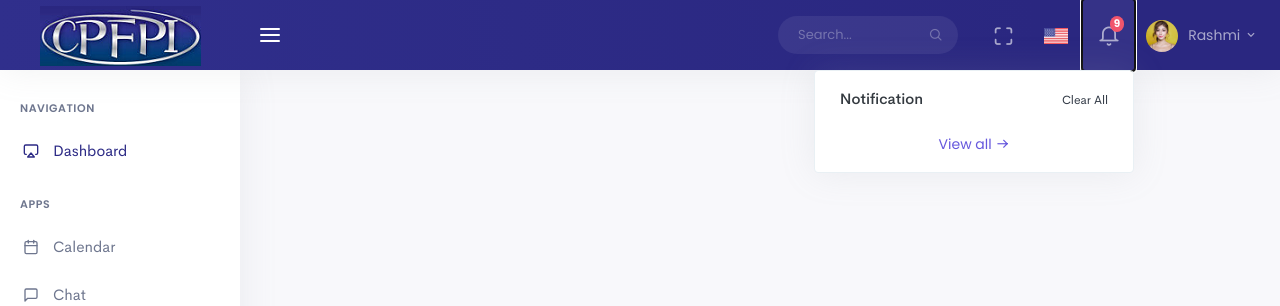
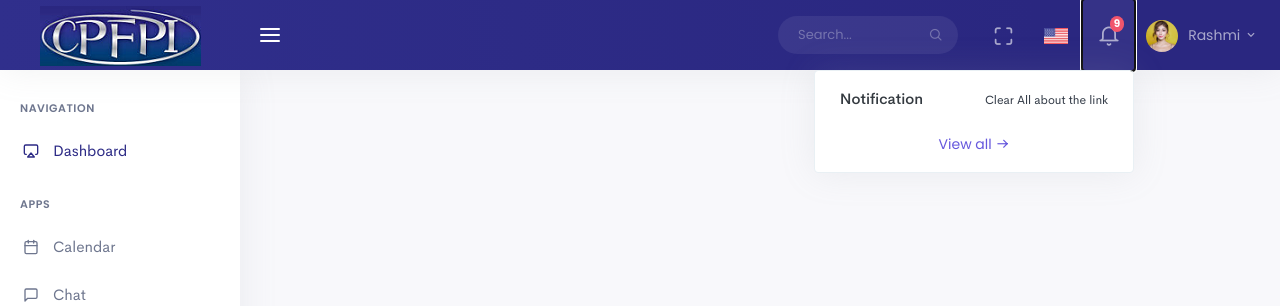
Before and after one commit to rashmika22/Cpfpi-app, a PHP site: page /dashboard.php in a window 1280 px wide, after a click that opens the changed part. Shown: the top 306 px of the page. Run offline with PHP 8.4, Linux system fonts and the light colour scheme; grey boxes are pictures that could not be loaded.

Commit message:
Update dashboard.php

```diff
--- a/Cpfpi-app/dashboard.php
+++ b/Cpfpi-app/dashboard.php
@@ -90,7 +90,7 @@
                                     <h5 class="m-0">
                                         <span class="float-right">
                                             <a href="" class="text-dark">
-                                                <small>Clear All</small>
+                                                <small>Clear All about the link</small>
                                             </a>
                                         </span>Notification
                                     </h5>
```
